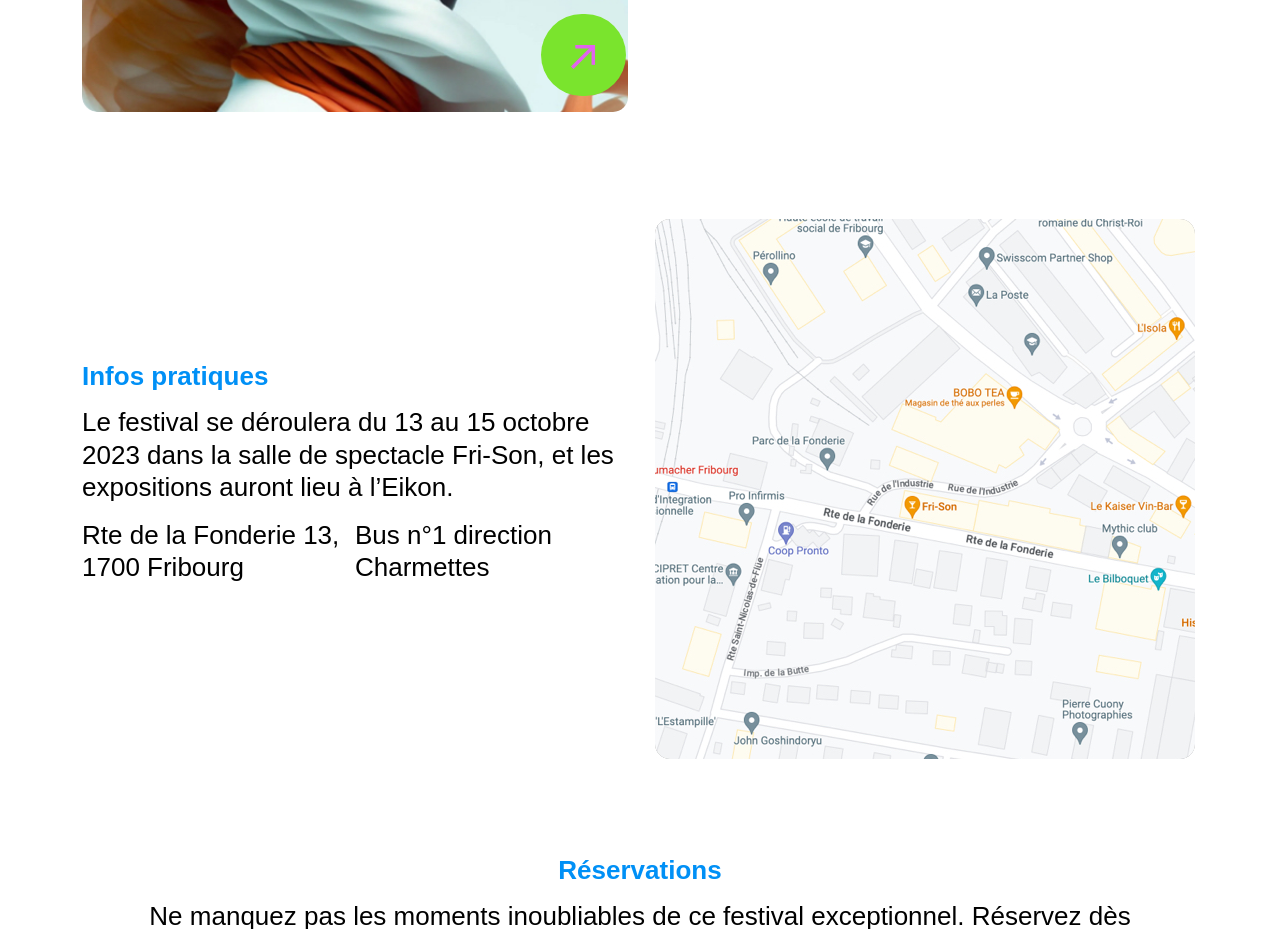
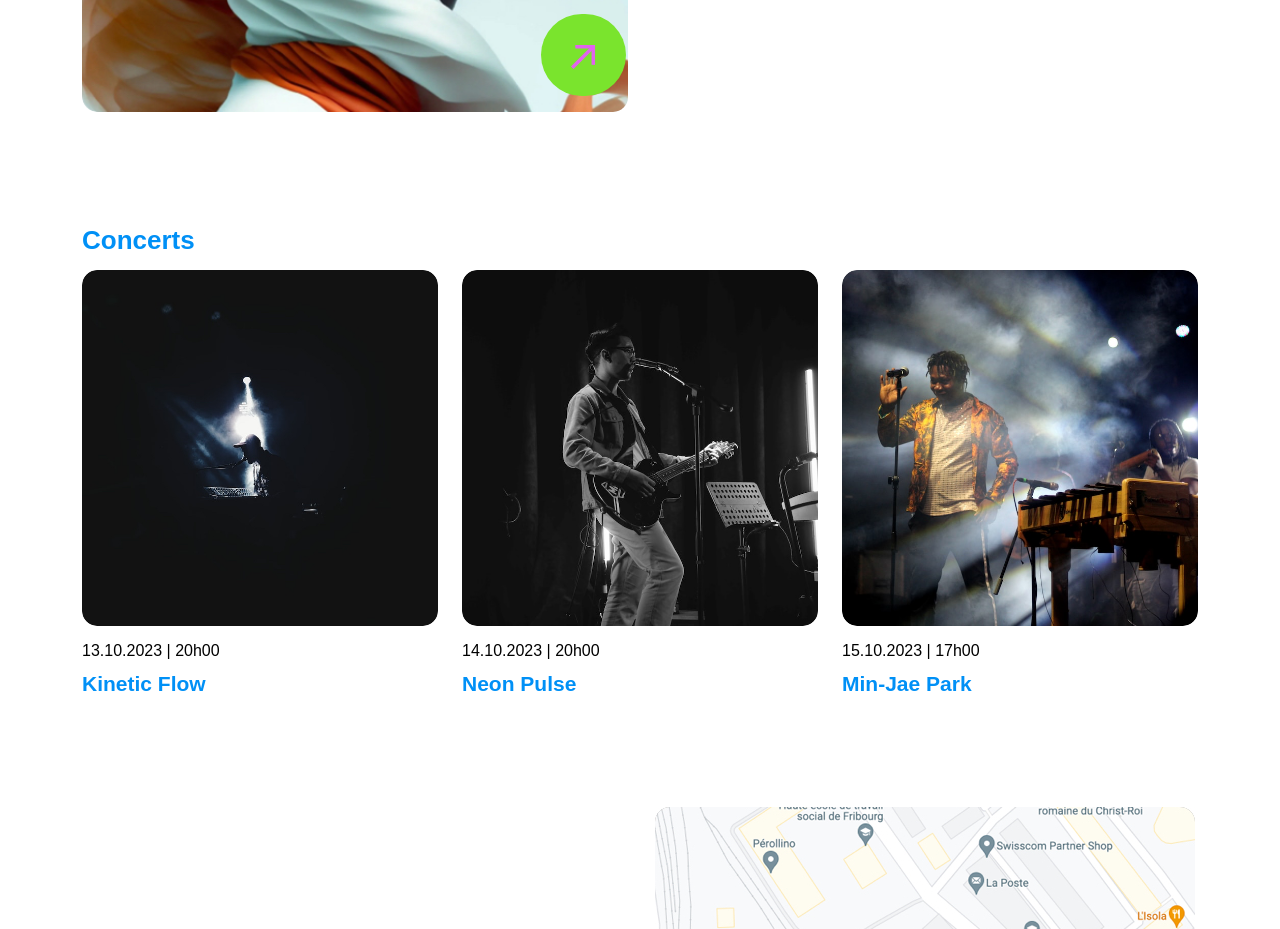
Before and after one commit to alodoz/eikonica, a website built with Parcel: page src/index.html in a window 1280 px wide. Shown: the part 3680-4609 px from the top of the page. Built offline with nearby package versions, Linux system fonts and the light colour scheme; a web font is replaced by a local one.

Commit message:
added concert section

```diff
--- a/src/index.html
+++ b/src/index.html
@@ -160,6 +160,34 @@
               </div>
             </div>
           </div>
+          <div class="container">
+            <div class="row">
+              <div class="col-12">
+                <h2>Concerts</h2>
+              </div>
+              <div class="col-4">
+                <div class="card-activity kinetic-flow">
+                  <img src="img/kinetic-flow.jpg" alt="kinetic-flow" />
+                  <span>13.10.2023 | 20h00</span>
+                  <h3>Kinetic Flow</h3>
+                </div>
+              </div>
+              <div class="col-4">
+                <div class="card-activity neon-pulse">
+                  <img src="img/neon-pulse.png" alt="neon-pulse" />
+                  <span>14.10.2023 | 20h00</span>
+                  <h3>Neon Pulse</h3>
+                </div>
+              </div>
+              <div class="col-4">
+                <div class="card-activity min-jae">
+                  <img src="img/min-jae.png" alt="min-jae" />
+                  <span>15.10.2023 | 17h00</span>
+                  <h3>Min-Jae Park</h3>
+                </div>
+              </div>
+            </div>
+          </div>
           <div class="col-6 information">
             <div id="info" class="information-title">
               <h2>Infos pratiques</h2>
```
Also changed, not shown: src/img/kinetic-flow.jpg (added), src/img/min-jae.png (added), src/img/neon-pulse.png (added).
